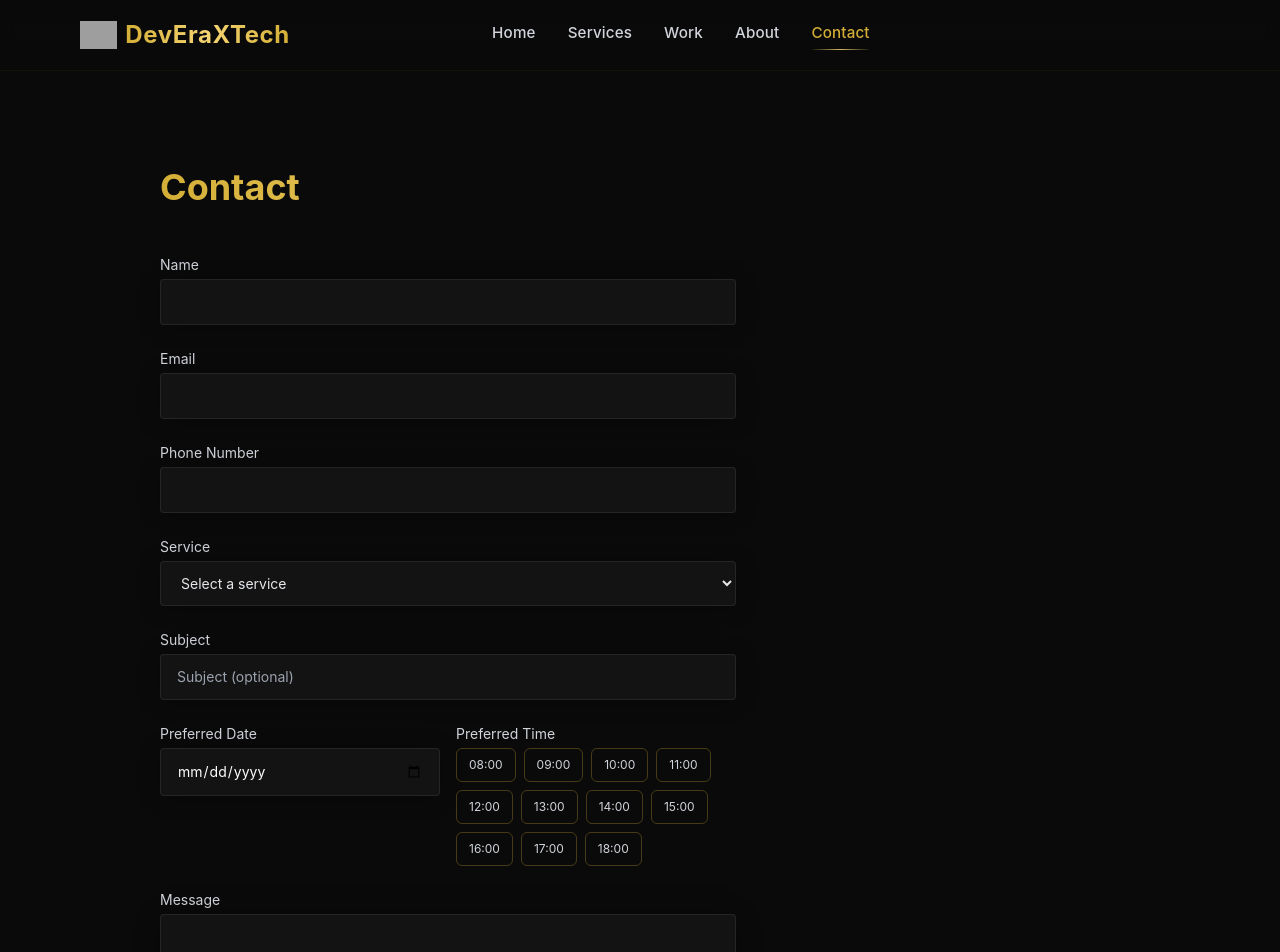
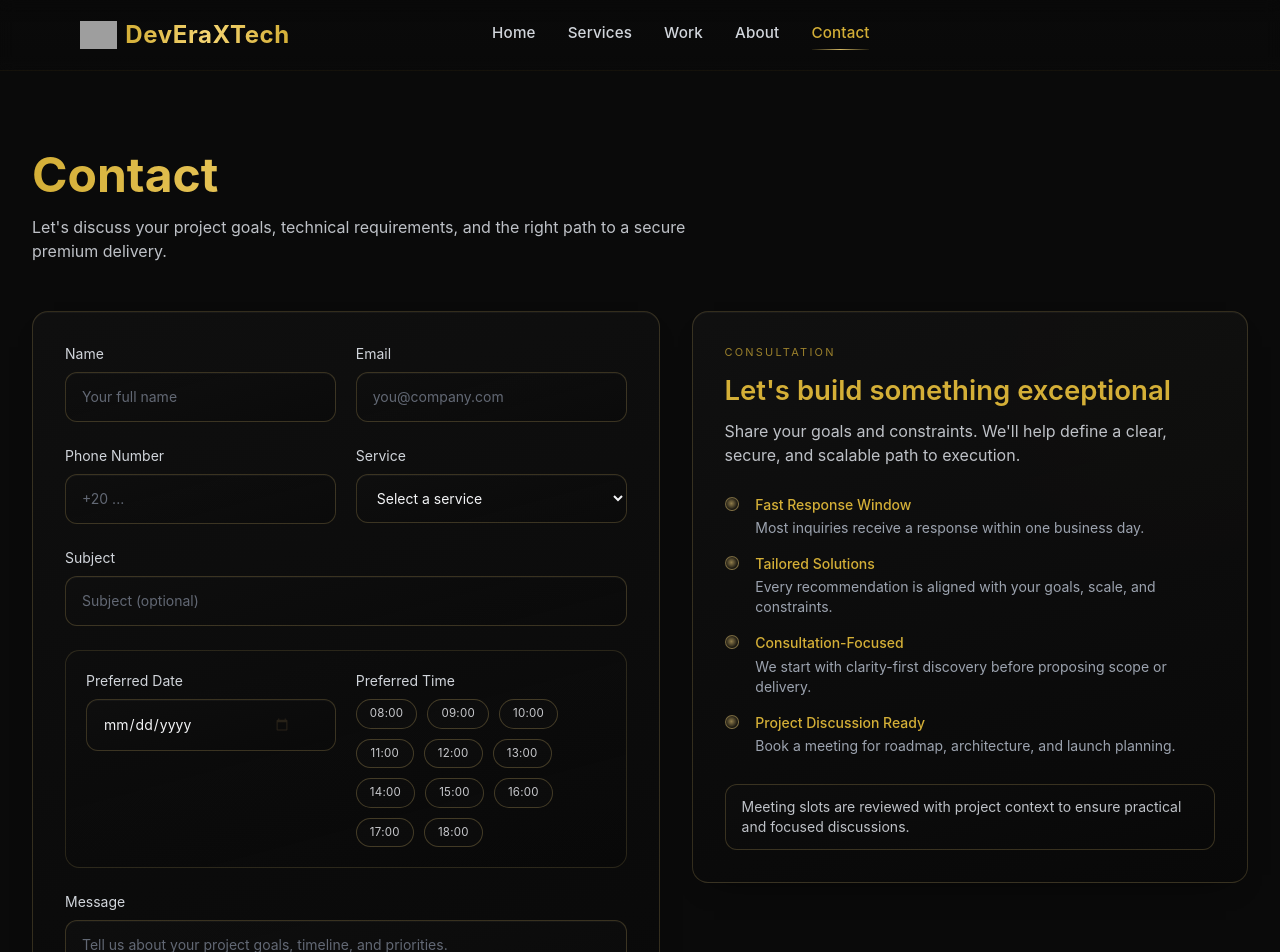
Before and after one commit to Karimjr21/DevEraXTech, a React (Vite) app in the folder frontend/: page /contact in a window 1280 px wide. Shown: the top 952 px of the page. Built offline with nearby package versions, Linux system fonts and the light colour scheme; grey boxes are pictures that could not be loaded.

Commit message:
Refactor code structure for improved readability and maintainability

```diff
--- a/frontend/pages/Contact.jsx
+++ b/frontend/pages/Contact.jsx
@@ -4,6 +4,25 @@ import AnimatedButton from '../components/ui/AnimatedButton';
 import SectionWrapper from '../components/ui/SectionWrapper';
 import { sendContact } from '../lib/api';
 import { SERVICE_OPTIONS } from '../src/data/services';
+
+const reassuranceItems = [
+  {
+    title: 'Fast Response Window',
+    text: 'Most inquiries receive a response within one business day.'
+  },
+  {
+    title: 'Tailored Solutions',
+    text: 'Every recommendation is aligned with your goals, scale, and constraints.'
+  },
+  {
+    title: 'Consultation-Focused',
+    text: 'We start with clarity-first discovery before proposing scope or delivery.'
+  },
+  {
+    title: 'Project Discussion Ready',
+    text: 'Book a meeting for roadmap, architecture, and launch planning.'
+  }
+];
 
 function formatYYYYMMDD(date) {
   const y = date.getFullYear();
@@ -27,6 +46,7 @@ export default function Contact() {
   const [loading, setLoading] = useState(false);
   const [now, setNow] = useState(() => new Date());
   const location = useLocation();
+  const fieldBase = 'contact-input w-full rounded-xl px-4 py-3.5 text-sm text-gray-100 placeholder:text-gray-500/90 outline-none transition-all duration-300';
 
   const timeSlots = useMemo(() => {
     const slots = [];
@@ -183,59 +203,99 @@ export default function Contact() {
   }
 
   return (
-    <div className="max-w-5xl mx-auto px-8 py-24">
-      <h2 className="text-4xl font-bold mb-12 gold-gradient-text">Contact</h2>
-      <SectionWrapper>
-        <form onSubmit={handleSubmit} className="space-y-6 max-w-xl">
+    <div className="max-w-7xl mx-auto px-6 sm:px-8 pt-16 md:pt-20 pb-20 md:pb-24">
+      <SectionWrapper className="space-y-10 md:space-y-12">
+        <div className="max-w-3xl space-y-4">
+          <h2 className="text-4xl md:text-5xl font-bold gold-gradient-text leading-[1.1]">Contact</h2>
+          <p className="text-sm md:text-base text-gray-300/90 leading-relaxed max-w-2xl">
+            Let&apos;s discuss your project goals, technical requirements, and the right path to a secure premium delivery.
+          </p>
+        </div>
+
+        <div className="grid lg:grid-cols-[minmax(0,1.06fr)_minmax(0,0.94fr)] gap-6 xl:gap-8 items-start">
+          <div className="contact-card p-6 sm:p-7 md:p-8">
+            <form onSubmit={handleSubmit} className="space-y-6">
+              <div className="grid sm:grid-cols-2 gap-4 md:gap-5">
                 <div>
-            <label className="block text-sm mb-1 text-gray-300">Name</label>
-            <input required value={form.name} onChange={e=>{ setForm({...form,name:e.target.value}); setErrors({...errors, name: ''}); }} className={`w-full glass rounded px-4 py-3 text-sm outline-none focus:ring-2 ${errors.name ? 'ring-red-500 border border-red-500' : 'ring-gold'}`} />
-            {errors.name && <p className="mt-1 text-xs text-red-400">{errors.name}</p>}
+                  <label className="block text-sm mb-2 text-gray-300">Name</label>
+                  <input
+                    required
+                    value={form.name}
+                    onChange={e=>{ setForm({...form,name:e.target.value}); setErrors({...errors, name: ''}); }}
+                    placeholder="Your full name"
+                    className={`${fieldBase} ${errors.name ? 'ring-1 ring-red-500 border-red-500' : ''}`}
+                  />
+                  {errors.name && <p className="mt-1.5 text-xs text-red-400">{errors.name}</p>}
                 </div>
                 <div>
-            <label className="block text-sm mb-1 text-gray-300">Email</label>
-            <input required type="email" value={form.email} onChange={e=>{ setForm({...form,email:e.target.value}); setErrors({...errors, email: ''}); }} className={`w-full glass rounded px-4 py-3 text-sm outline-none focus:ring-2 ${errors.email ? 'ring-red-500 border border-red-500' : 'ring-gold'}`} />
-            {errors.email && <p className="mt-1 text-xs text-red-400">{errors.email}</p>}
+                  <label className="block text-sm mb-2 text-gray-300">Email</label>
+                  <input
+                    required
+                    type="email"
+                    value={form.email}
+                    onChange={e=>{ setForm({...form,email:e.target.value}); setErrors({...errors, email: ''}); }}
+                    placeholder="you@company.com"
+                    className={`${fieldBase} ${errors.email ? 'ring-1 ring-red-500 border-red-500' : ''}`}
+                  />
+                  {errors.email && <p className="mt-1.5 text-xs text-red-400">{errors.email}</p>}
+                </div>
+              </div>
+
+              <div className="grid sm:grid-cols-2 gap-4 md:gap-5">
+                <div>
+                  <label className="block text-sm mb-2 text-gray-300">Phone Number</label>
+                  <input
+                    required
+                    value={form.phone}
+                    onChange={e=>{ setForm({...form,phone:e.target.value}); setErrors({...errors, phone: ''}); }}
+                    placeholder="+20 ..."
+                    className={`${fieldBase} ${errors.phone ? 'ring-1 ring-red-500 border-red-500' : ''}`}
+                  />
+                  {errors.phone && <p className="mt-1.5 text-xs text-red-400">{errors.phone}</p>}
                 </div>
                 <div>
-            <label className="block text-sm mb-1 text-gray-300">Phone Number</label>
-            <input required value={form.phone} onChange={e=>{ setForm({...form,phone:e.target.value}); setErrors({...errors, phone: ''}); }} className={`w-full glass rounded px-4 py-3 text-sm outline-none focus:ring-2 ${errors.phone ? 'ring-red-500 border border-red-500' : 'ring-gold'}`} />
-            {errors.phone && <p className="mt-1 text-xs text-red-400">{errors.phone}</p>}
-          </div>
-          <div>
-            <label className="block text-sm mb-1 text-gray-300">Service</label>
+                  <label className="block text-sm mb-2 text-gray-300">Service</label>
                   <select
                     required
                     value={form.service}
-              onChange={e=>setForm({...form,service:e.target.value})}
-              className={`w-full glass rounded px-4 py-3 text-sm outline-none focus:ring-2 ${errors.service ? 'ring-red-500 border border-red-500' : 'ring-gold'} bg-transparent text-gray-200`}
+                    onChange={e=>{ setForm({...form,service:e.target.value}); setErrors({...errors, service: ''}); }}
+                    className={`${fieldBase} bg-transparent ${errors.service ? 'ring-1 ring-red-500 border-red-500' : ''}`}
                   >
                     <option value="" disabled className="bg-black">Select a service</option>
                     {SERVICE_OPTIONS.map(opt => (
                       <option key={opt} value={opt} className="bg-[#0a0a0a]">{opt}</option>
                     ))}
                   </select>
-            {errors.service && <p className="mt-1 text-xs text-red-400">{errors.service}</p>}
+                  {errors.service && <p className="mt-1.5 text-xs text-red-400">{errors.service}</p>}
                 </div>
+              </div>
+
               <div>
-            <label className="block text-sm mb-1 text-gray-300">Subject</label>
-            <input value={form.subject} onChange={e=>setForm({...form,subject:e.target.value})} placeholder="Subject (optional)" className="w-full glass rounded px-4 py-3 text-sm outline-none focus:ring-2 ring-gold" />
+                <label className="block text-sm mb-2 text-gray-300">Subject</label>
+                <input
+                  value={form.subject}
+                  onChange={e=>setForm({...form,subject:e.target.value})}
+                  placeholder="Subject (optional)"
+                  className={fieldBase}
+                />
               </div>
-          <div className="grid md:grid-cols-2 gap-4">
+
+              <div className="contact-card-subpanel p-4 sm:p-5 space-y-4">
+                <div className="grid md:grid-cols-2 gap-4 md:gap-5">
                   <div>
-              <label className="block text-sm mb-1 text-gray-300">Preferred Date</label>
+                    <label className="block text-sm mb-2 text-gray-300">Preferred Date</label>
                     <input
                       type="date"
                       min={minDate}
                       value={form.meetingDate}
                       onChange={e=>setForm({...form, meetingDate:e.target.value})}
-                className="w-full glass rounded px-4 py-3 text-sm outline-none focus:ring-2 ring-gold"
+                      className={fieldBase}
                     />
-              {isPastSelectedDate && <p className="mt-1 text-xs text-red-400">Preferred date cannot be in the past.</p>}
+                    {isPastSelectedDate && <p className="mt-1.5 text-xs text-red-400">Preferred date cannot be in the past.</p>}
                   </div>
                   <div>
-              <label className="block text-sm mb-1 text-gray-300">Preferred Time</label>
-              <div className="flex flex-wrap gap-2">
+                    <label className="block text-sm mb-2 text-gray-300">Preferred Time</label>
+                    <div className="flex flex-wrap gap-2.5">
                       {timeSlots.map(t => (
                         <button
                           key={t}
@@ -245,31 +305,76 @@ export default function Contact() {
                             if (isTimeSlotDisabled(t)) return;
                             setForm({ ...form, meetingTime: t });
                           }}
-                    className={`px-3 py-2 rounded-md text-xs border transition-all ${
+                          className={`contact-time-pill ${
                             form.meetingTime===t
-                        ? 'border-gold bg-gold/10 text-gold'
+                              ? 'contact-time-pill--active'
                               : isTimeSlotDisabled(t)
-                          ? 'border-gold/20 text-gray-500 opacity-50 cursor-not-allowed'
-                          : 'border-gold/30 text-gray-300 hover:border-gold/60'
+                                ? 'contact-time-pill--disabled'
+                                : 'contact-time-pill--idle'
                           }`}
                         >{t}</button>
                       ))}
                     </div>
                     {form.meetingDate && isTodaySelected && (
-                <p className="mt-1 text-xs text-gray-400">Past times for today are disabled.</p>
+                      <p className="mt-1.5 text-xs text-gray-400">Past times for today are disabled.</p>
                     )}
                   </div>
                 </div>
+              </div>
+
               <div>
-            <label className="block text-sm mb-1 text-gray-300">Message</label>
-            <textarea required rows={5} value={form.message} onChange={e=>{ setForm({...form,message:e.target.value}); setErrors({...errors, message: ''}); }} className={`w-full glass rounded px-4 py-3 text-sm outline-none focus:ring-2 ${errors.message ? 'ring-red-500 border border-red-500' : 'ring-gold'}`} />
-            {errors.message && <p className="mt-1 text-xs text-red-400">{errors.message}</p>}
+                <label className="block text-sm mb-2 text-gray-300">Message</label>
+                <textarea
+                  required
+                  rows={6}
+                  value={form.message}
+                  onChange={e=>{ setForm({...form,message:e.target.value}); setErrors({...errors, message: ''}); }}
+                  placeholder="Tell us about your project goals, timeline, and priorities."
+                  className={`${fieldBase} min-h-[148px] resize-y ${errors.message ? 'ring-1 ring-red-500 border-red-500' : ''}`}
+                />
+                {errors.message && <p className="mt-1.5 text-xs text-red-400">{errors.message}</p>}
               </div>
-          <AnimatedButton disabled={loading || !form.name || !form.email || !form.phone || !form.service || !form.message} loading={loading}>Request a Meeting</AnimatedButton>
+
+              <AnimatedButton
+                disabled={loading || !form.name || !form.email || !form.phone || !form.service || !form.message}
+                loading={loading}
+                className="w-full sm:w-auto min-w-[14rem] !h-12"
+              >
+                Request a Meeting
+              </AnimatedButton>
+
               {status && (
                 <p className={`text-xs ${status.type==='success' ? 'text-green-400' : 'text-red-400'}`}>{status.message}</p>
               )}
             </form>
+          </div>
+
+          <aside className="contact-side-card p-6 sm:p-7 md:p-8 space-y-7">
+            <div className="space-y-3">
+              <p className="text-[11px] uppercase tracking-[0.2em] text-gold/70">Consultation</p>
+              <h3 className="text-2xl md:text-[1.72rem] text-gold font-semibold leading-tight">Let&apos;s build something exceptional</h3>
+              <p className="text-sm md:text-base text-gray-300/90 leading-relaxed">
+                Share your goals and constraints. We&apos;ll help define a clear, secure, and scalable path to execution.
+              </p>
+            </div>
+
+            <ul className="space-y-4">
+              {reassuranceItems.map((item) => (
+                <li key={item.title} className="contact-trust-row">
+                  <span className="contact-trust-dot" aria-hidden />
+                  <div>
+                    <p className="text-sm text-gold font-medium leading-snug">{item.title}</p>
+                    <p className="text-xs md:text-sm text-gray-400 mt-1 leading-relaxed">{item.text}</p>
+                  </div>
+                </li>
+              ))}
+            </ul>
+
+            <div className="contact-side-note rounded-xl px-4 py-3 text-xs sm:text-sm text-gray-300/90">
+              Meeting slots are reviewed with project context to ensure practical and focused discussions.
+            </div>
+          </aside>
+        </div>
       </SectionWrapper>
     {status && (
       <div className={`fixed bottom-6 right-6 px-4 py-3 rounded-lg shadow-lg glass border ${status.type==='success' ? 'border-green-500 text-green-300' : 'border-red-500 text-red-300'}`}>
--- a/frontend/styles/global.css
+++ b/frontend/styles/global.css
@@ -607,6 +607,128 @@ body { background: var(--color-bg); overflow-y: auto; }
   box-shadow: 0 20px 42px -28px rgba(0,0,0,0.95), 0 14px 30px -24px rgba(212,175,55,0.5), inset 0 1px 0 rgba(255,255,255,0.06);
 }
 
+.contact-card,
+.contact-side-card {
+  border-radius: 1rem;
+  border: 1px solid rgba(242, 209, 123, 0.18);
+  background: linear-gradient(165deg, rgba(16,16,16,0.94), rgba(9,9,9,0.9));
+  backdrop-filter: blur(12px) saturate(138%);
+  -webkit-backdrop-filter: blur(12px) saturate(138%);
+  box-shadow: 0 14px 30px -22px rgba(0,0,0,0.95), inset 0 1px 0 rgba(255,255,255,0.04);
+}
+
+.contact-side-card {
+  background:
+    linear-gradient(165deg, rgba(17,17,17,0.95), rgba(9,9,9,0.92)),
+    radial-gradient(120% 115% at 88% 6%, rgba(212,175,55,0.08), rgba(212,175,55,0) 56%);
+}
+
+.contact-card-subpanel {
+  border-radius: 0.9rem;
+  border: 1px solid rgba(242, 209, 123, 0.14);
+  background: linear-gradient(165deg, rgba(14,14,14,0.72), rgba(8,8,8,0.6));
+}
+
+.contact-input {
+  border: 1px solid rgba(242, 209, 123, 0.2);
+  background: linear-gradient(165deg, rgba(15,15,15,0.82), rgba(10,10,10,0.74));
+  box-shadow: inset 0 1px 0 rgba(255,255,255,0.03);
+}
+
+.contact-input:hover {
+  border-color: rgba(242, 209, 123, 0.3);
+}
+
+.contact-input:focus-visible {
+  border-color: rgba(242, 209, 123, 0.5);
+  box-shadow: 0 0 0 1px rgba(242,209,123,0.4), 0 0 16px -10px rgba(212,175,55,0.58), inset 0 1px 0 rgba(255,255,255,0.05);
+}
+
+.contact-input[type="date"] {
+  color-scheme: dark;
+  padding-right: 2.75rem;
+}
+
+.contact-input[type="date"]::-webkit-calendar-picker-indicator {
+  cursor: pointer;
+  opacity: 0.92;
+  filter: invert(88%) sepia(24%) saturate(612%) hue-rotate(356deg) brightness(96%) contrast(94%);
+}
+
+.contact-input[type="date"]::-webkit-calendar-picker-indicator:hover {
+  opacity: 1;
+}
+
+.contact-time-pill {
+  border-radius: 999px;
+  border: 1px solid rgba(242,209,123,0.24);
+  padding: 0.5rem 0.82rem;
+  min-width: 58px;
+  font-size: 0.72rem;
+  line-height: 1;
+  letter-spacing: 0.02em;
+  transition: transform .26s cubic-bezier(.22,1,.36,1), border-color .26s ease, color .26s ease, background-color .26s ease, box-shadow .26s ease;
+}
+
+.contact-time-pill--idle {
+  color: rgba(229,231,235,0.86);
+  background: rgba(255,255,255,0.012);
+}
+
+.contact-time-pill--idle:hover,
+.contact-time-pill--idle:focus-visible {
+  transform: translateY(-1px);
+  border-color: rgba(242,209,123,0.5);
+  color: rgba(250, 233, 178, 0.96);
+  box-shadow: 0 8px 16px -12px rgba(212,175,55,0.55);
+}
+
+.contact-time-pill--active {
+  color: rgba(250, 233, 178, 0.98);
+  border-color: rgba(242,209,123,0.62);
+  background: linear-gradient(165deg, rgba(212,175,55,0.2), rgba(212,175,55,0.08));
+  box-shadow: 0 10px 20px -14px rgba(212,175,55,0.6), inset 0 1px 0 rgba(255,255,255,0.12);
+}
+
+.contact-time-pill--disabled {
+  color: rgba(107,114,128,0.9);
+  border-color: rgba(242,209,123,0.14);
+  background: rgba(255,255,255,0.006);
+  opacity: 0.6;
+  cursor: not-allowed;
+}
+
+.contact-trust-row {
+  display: grid;
+  grid-template-columns: 18px minmax(0, 1fr);
+  gap: 0.8rem;
+  align-items: start;
+}
+
+.contact-trust-dot {
+  width: 14px;
+  height: 14px;
+  margin-top: 2px;
+  border-radius: 999px;
+  border: 1px solid rgba(242,209,123,0.44);
+  background:
+    radial-gradient(circle at 45% 45%, rgba(242,209,123,0.58), rgba(242,209,123,0.05) 68%),
+    rgba(8,8,8,0.76);
+  box-shadow: 0 6px 14px -10px rgba(212,175,55,0.62);
+}
+
+.contact-side-note {
+  border: 1px solid rgba(242,209,123,0.2);
+  background: linear-gradient(165deg, rgba(14,14,14,0.76), rgba(9,9,9,0.7));
+}
+
+@media (max-width: 767px) {
+  .contact-time-pill {
+    min-width: 56px;
+    padding: 0.48rem 0.72rem;
+  }
+}
+
 @media (min-width: 1024px) {
   .service-editorial-grid {
     grid-template-columns: minmax(0, 1.1fr) minmax(0, 0.9fr);
@@ -663,7 +785,9 @@ body { background: var(--color-bg); overflow-y: auto; }
   .about-avatar-chip,
   .about-card,
   .about-feature-icon,
-  .about-feature-glow {
+  .about-feature-glow,
+  .contact-time-pill,
+  .contact-input {
     animation: none !important;
     transition: none !important;
   }
```
Also changed, not shown: 5 other files (tests, documents, lock files or other folders). Lines whose indentation alone changed are shown as unchanged.
